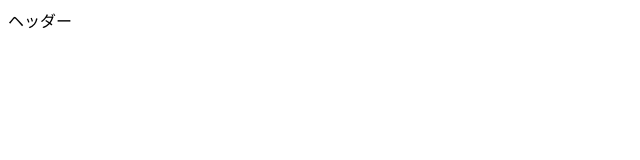
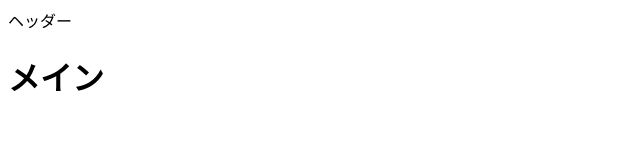
Before and after one commit to mikiiwai1990/test1, a plain HTML site: page index.html in a window 1280 px wide. Shown: the whole page, without its empty margins (0-640 px from the left). Drawn offline with Linux system fonts and the light colour scheme.

Commit message:
メイン作成

```diff
--- a/index.html
+++ b/index.html
@@ -10,5 +10,8 @@
     <header>
         ヘッダー
     </header>
+    <main>
+        <h1>メイン</h1>
+    </main>
 </body>
 </html>
```
